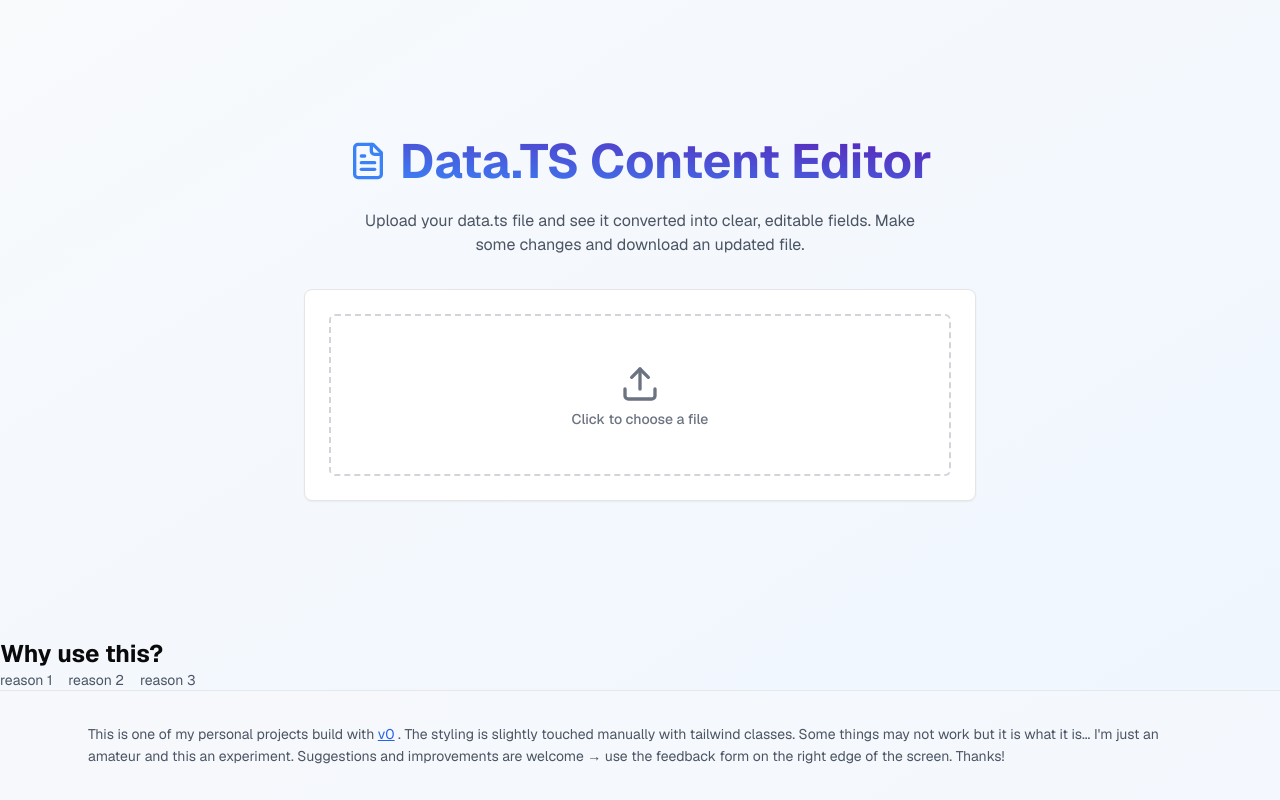
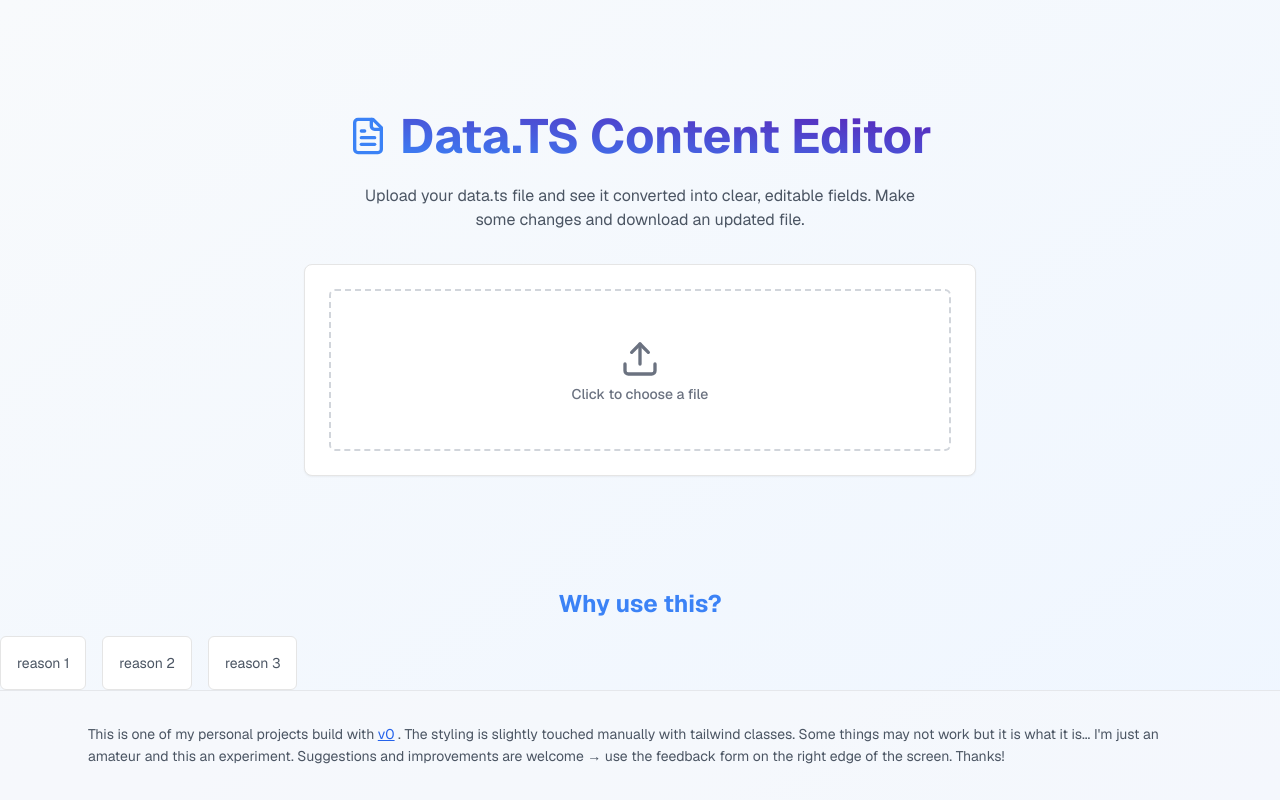
Before and after one commit to wallche/data-ts-file-editor, a Next.js app: page / in a window 1280 px wide. Built offline with nearby package versions, Linux system fonts and the light colour scheme.

Commit message:
feat: add file content editor component
Introduce new editor component for file content editing.

#VERCEL_SKIP

Co-authored-by: Milena <7370950+wallche@users.noreply.github.com>

```diff
--- a/app/page.tsx
+++ b/app/page.tsx
@@ -325,21 +325,21 @@ export default function FileContentEditor() {
           </div>
 
           <div className="w-full">
-            <h1 className="text-2xl font-bold blue-500">
+            <h1 className="text-2xl font-bold text-blue-500 text-center mb-4">
               Why use this?
             </h1>
             <div className="flex gap-4">
-              <div>
+              <div className="bg-white rounded-md p-4 border border-grey-500">
                 <p className="text-sm text-gray-600 max-w-xl mx-auto">
                   reason 1
                 </p>
               </div>
-              <div>
+              <div className="bg-white rounded-md p-4 border border-grey-500">
                 <p className="text-sm text-gray-600 max-w-xl mx-auto">
                   reason 2
                 </p>
               </div>
-              <div>
+              <div className="bg-white rounded-md p-4 border border-grey-500">
                 <p className="text-sm text-gray-600 max-w-xl mx-auto">
                   reason 3
                 </p>
```
